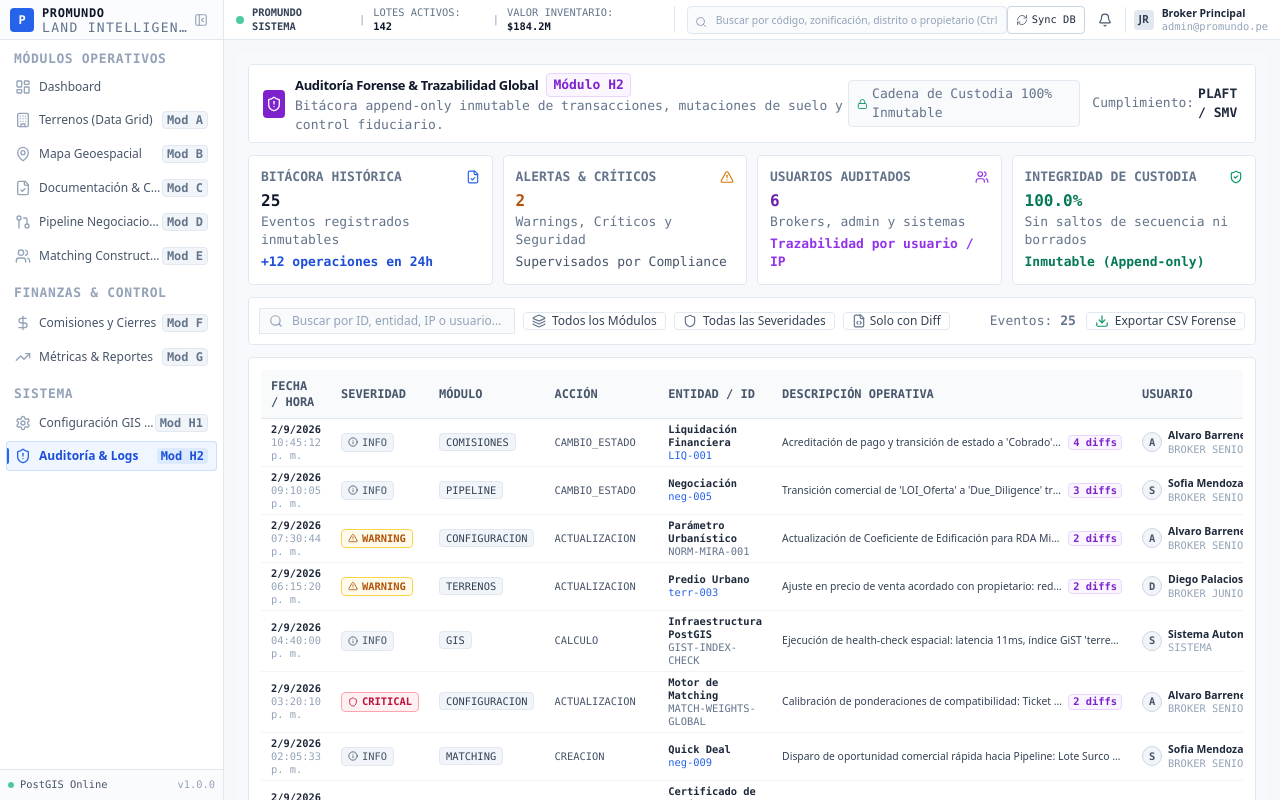
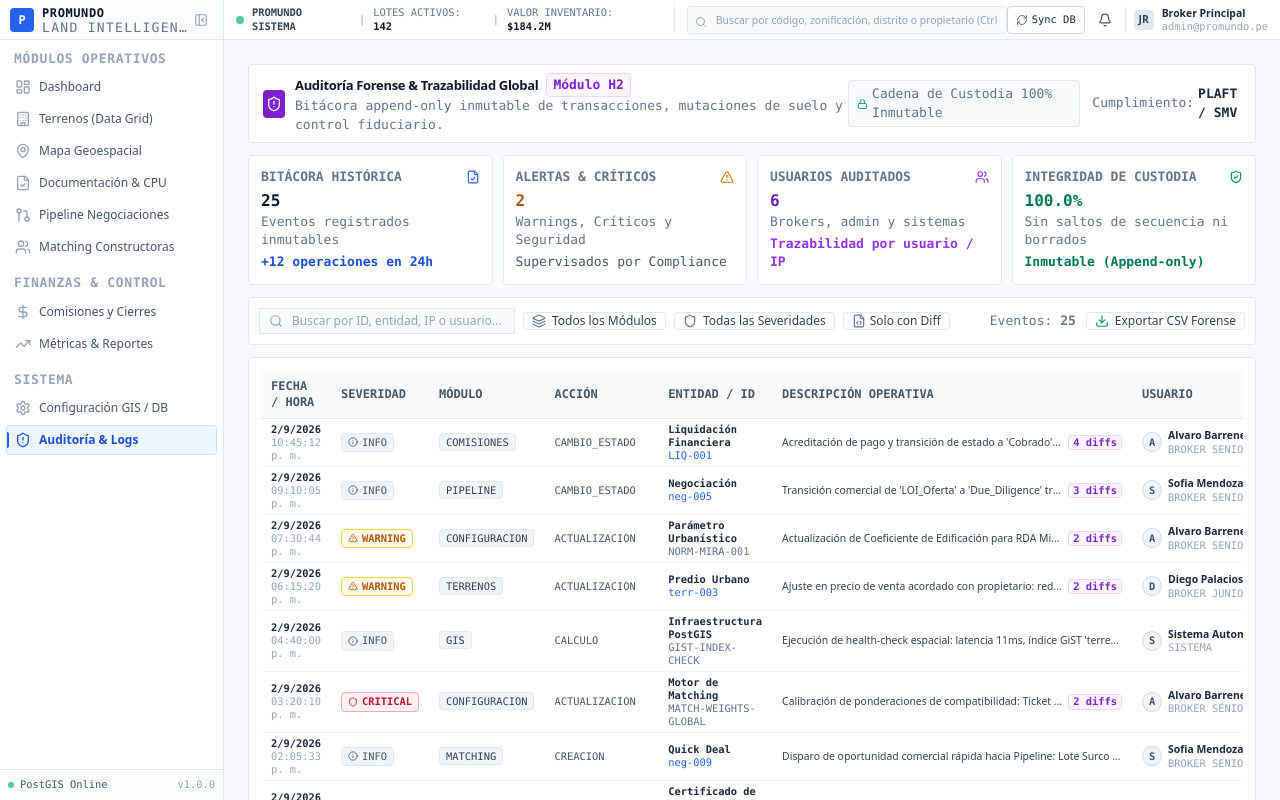
Before and after one commit to salempc-pe/central-promundo, a Next.js app: page /auditoria in a window 1280 px wide. Built offline with nearby package versions, Linux system fonts and the light colour scheme.

Commit message:
style(ui): eliminar etiquetas de Mod A, B, C etc en sidebar y filtros de auditoria

```diff
--- a/src/components/auditoria/auditoria-toolbar.tsx
+++ b/src/components/auditoria/auditoria-toolbar.tsx
@@ -40,13 +40,13 @@ export function AuditoriaToolbar({
   totalEventosFiltrados,
 }: AuditoriaToolbarProps) {
   const modulosDisponibles: { id: ModuloSistema; label: string }[] = [
-    { id: "terrenos", label: "Terrenos (Mod A)" },
-    { id: "documentos", label: "Documentos & CPU (Mod C)" },
-    { id: "pipeline", label: "Pipeline Negociaciones (Mod D)" },
-    { id: "matching", label: "Motor de Matching (Mod E)" },
-    { id: "comisiones", label: "Comisiones & Finanzas (Mod F)" },
-    { id: "reportes", label: "Métricas BI (Mod G)" },
-    { id: "configuracion", label: "Configuración Normativa (Mod H1)" },
+    { id: "terrenos", label: "Terrenos" },
+    { id: "documentos", label: "Documentos & CPU" },
+    { id: "pipeline", label: "Pipeline Negociaciones" },
+    { id: "matching", label: "Motor de Matching" },
+    { id: "comisiones", label: "Comisiones & Finanzas" },
+    { id: "reportes", label: "Métricas BI" },
+    { id: "configuracion", label: "Configuración Normativa" },
     { id: "gis", label: "Infraestructura GIS & DB" },
     { id: "seguridad", label: "Seguridad & Auth" },
   ];
--- a/src/components/layout/sidebar.tsx
+++ b/src/components/layout/sidebar.tsx
@@ -52,31 +52,26 @@ const navigationItems: NavGroup[] = [
         title: "Terrenos (Data Grid)",
         href: "/terrenos",
         icon: Building,
-        badge: "Mod A",
       },
       {
         title: "Mapa Geoespacial",
         href: "/mapa",
         icon: MapPin,
-        badge: "Mod B",
       },
       {
         title: "Documentación & CPU",
         href: "/documentos",
         icon: FileCheck,
-        badge: "Mod C",
       },
       {
         title: "Pipeline Negociaciones",
         href: "/pipeline",
         icon: GitPullRequest,
-        badge: "Mod D",
       },
       {
         title: "Matching Constructoras",
         href: "/matching",
         icon: Users,
-        badge: "Mod E",
       },
     ],
   },
@@ -87,13 +82,11 @@ const navigationItems: NavGroup[] = [
         title: "Comisiones y Cierres",
         href: "/comisiones",
         icon: DollarSign,
-        badge: "Mod F",
       },
       {
         title: "Métricas & Reportes",
         href: "/reportes",
         icon: TrendingUp,
-        badge: "Mod G",
       },
     ],
   },
@@ -104,13 +97,11 @@ const navigationItems: NavGroup[] = [
         title: "Configuración GIS / DB",
         href: "/configuracion",
         icon: Settings,
-        badge: "Mod H1",
       },
       {
         title: "Auditoría & Logs",
         href: "/auditoria",
         icon: ShieldAlert,
-        badge: "Mod H2",
       },
     ],
   },
```
Also changed, not shown: 2 other files (tests, documents, lock files or other folders).
